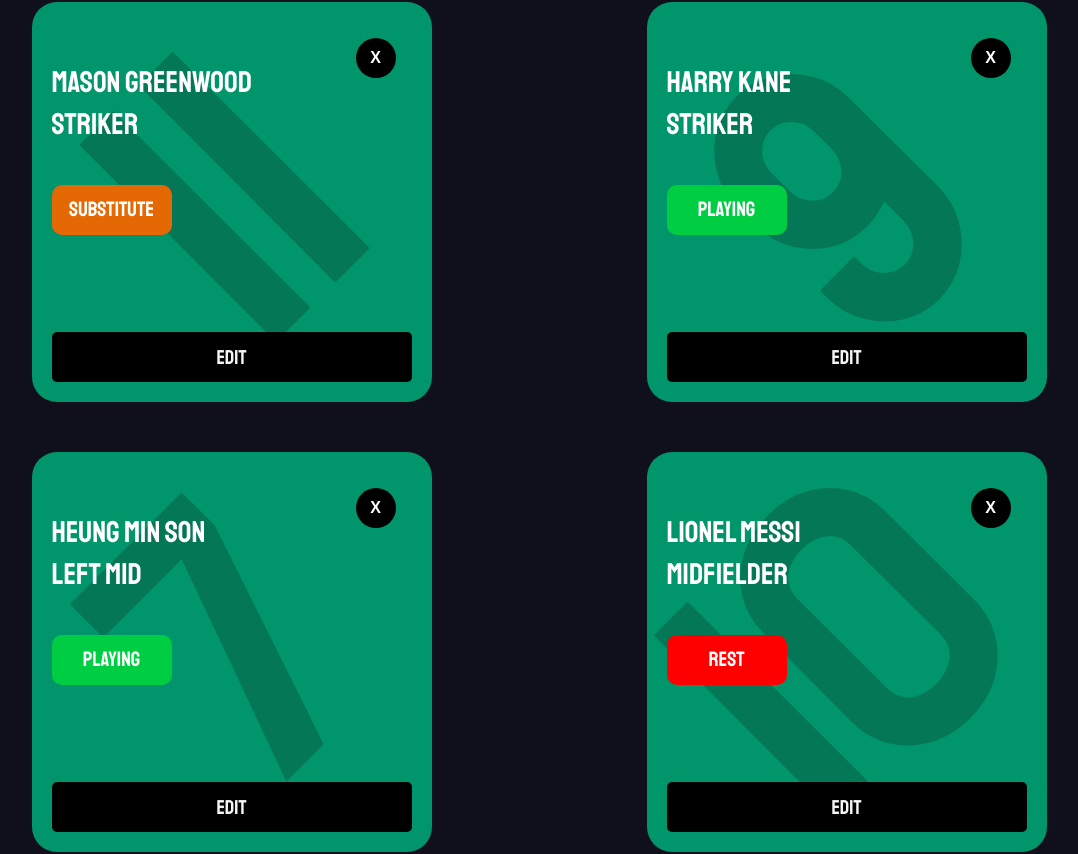
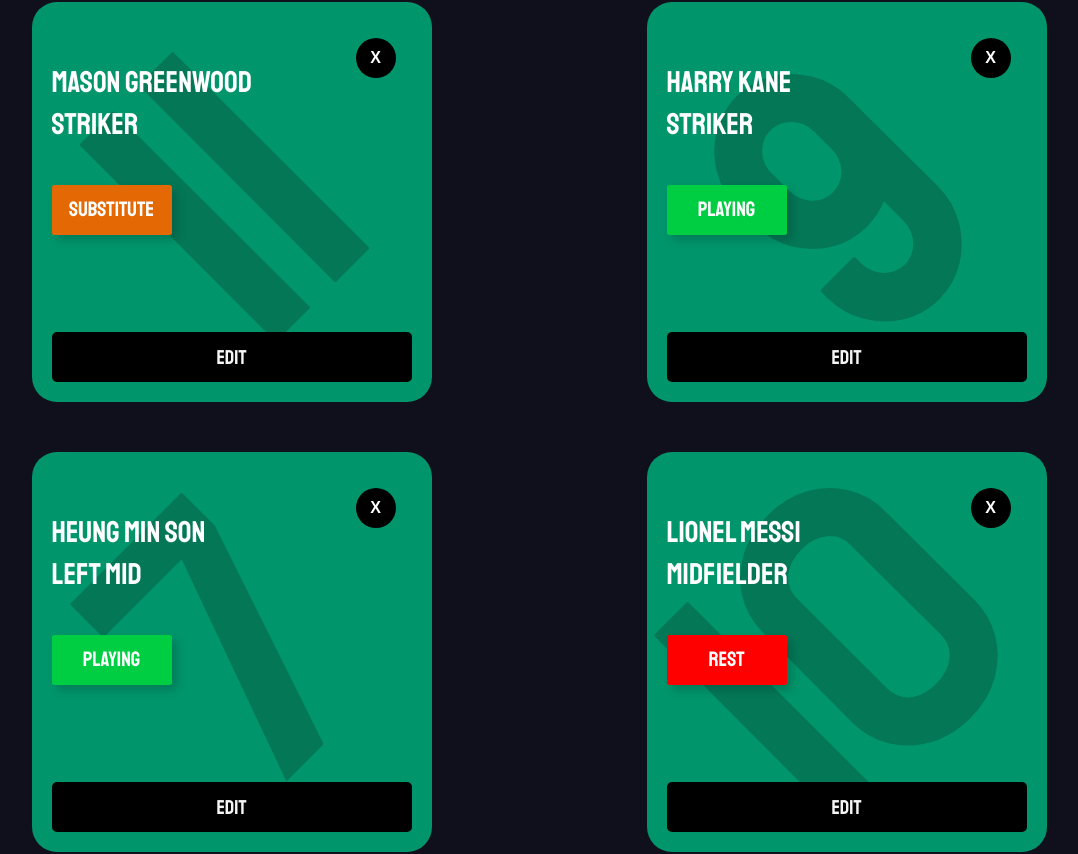
Before and after one commit to AleksandrasTk/PBregistratoriusv2, a React (Create React App) app in the folder client/: page / in a window 1280 px wide. Shown: the part 788-1642 px from the top of the page, without its empty margins (101-1179 px from the left). Built offline with nearby package versions, Linux system fonts and the light colour scheme; the HTML template or start-up script is replaced by a standard one.

Commit message:
Status Edited

```diff
--- a/client/src/main.css
+++ b/client/src/main.css
@@ -156,9 +156,10 @@
 .status {
   height: 50px;
   width: 120px;
-  border-radius: 10px;
+  border-radius: 2.5px;
   font-family: "Staatliches", cursive;
   font-size: 1.3rem;
+  box-shadow: 5px 5px 10px rgba(0, 0, 0, 0.171);
 }
 .status p {
   position: absolute;
```
